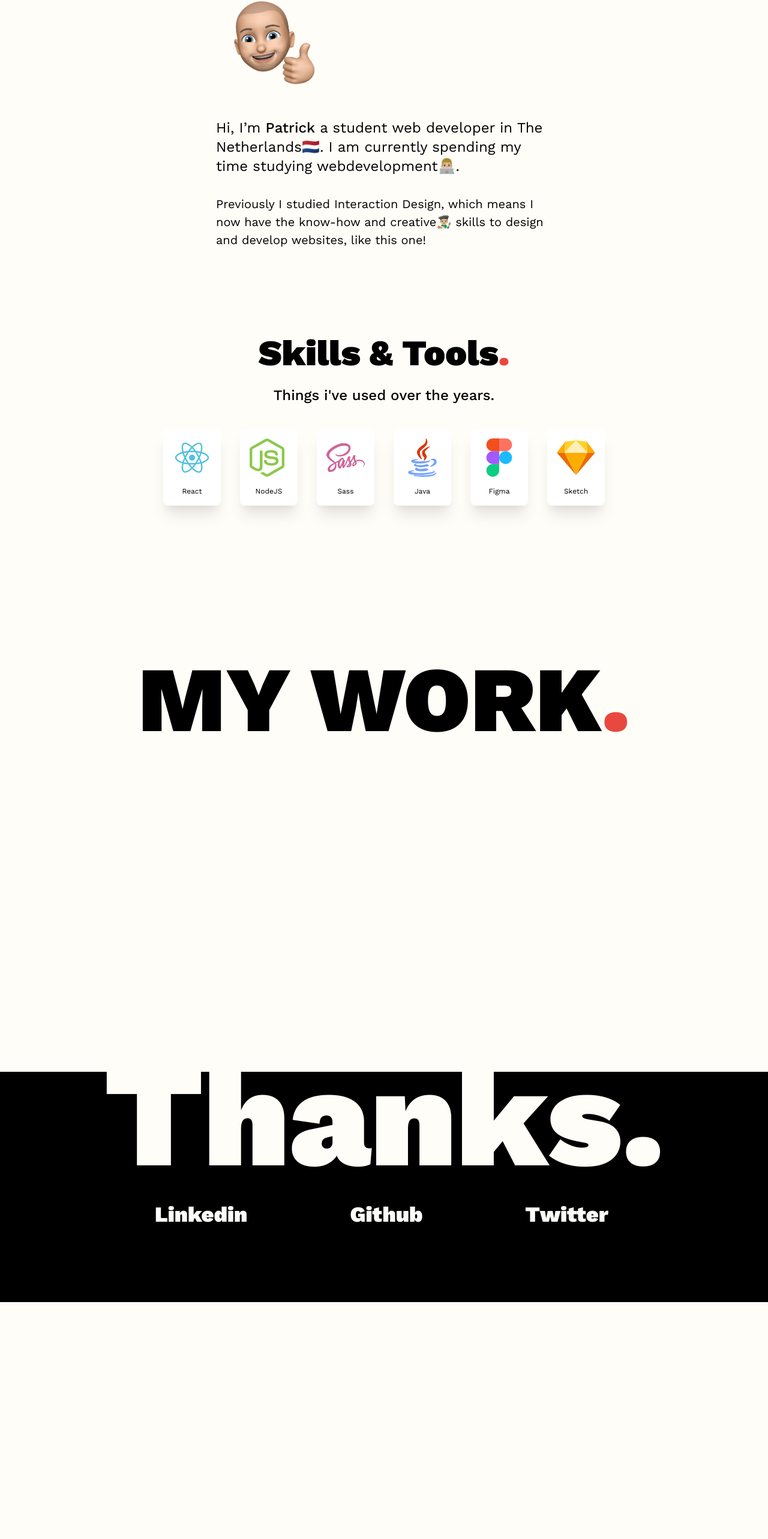
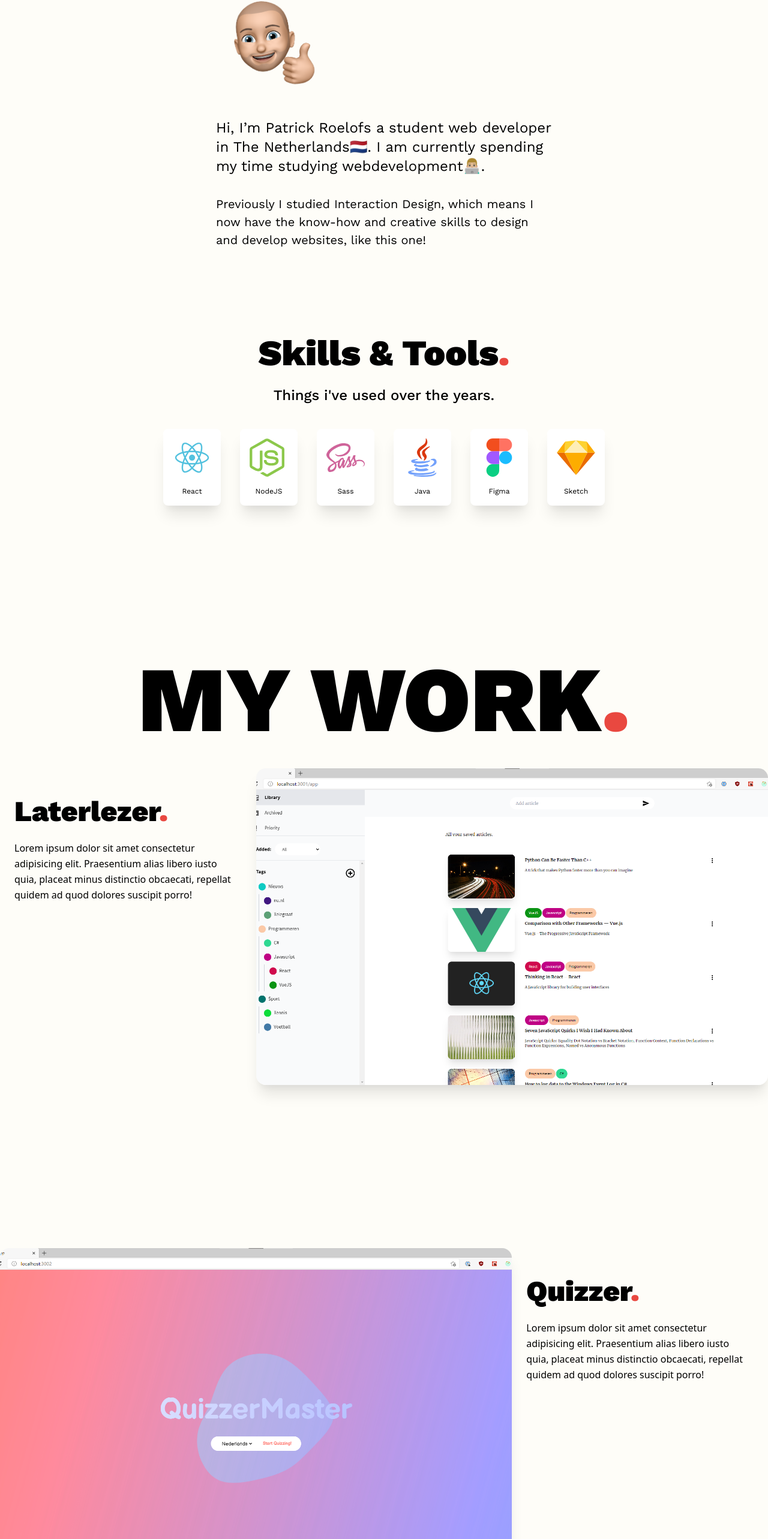
Before and after one commit to Patrickroelofs/Patrickroelofs.com, a React (Create React App) app in the folder client/: page / in a window 1280 px wide. Shown: the part 899-3465 px from the top of the page at 60% size. Before the commit the page ends 3070 px from the top, so only its background shows below. Built offline with nearby package versions, Linux system fonts and the light colour scheme; what @tailwindcss/typography would draw is missing.

Commit message:
Update with better projects

```diff
--- a/client/src/app/views/home/Home.jsx
+++ b/client/src/app/views/home/Home.jsx
@@ -4,6 +4,7 @@
 import Header from '../../../components/header/Header';
 import SkillsAndTools from '../../../components/skillsAndTools/SkillsAndTools';
 import emoji from '../../../helpers/emojiHelper';
+import Button from '../../../components/button/Button';
 
 function Home() {
   const constraintsRef = useRef(null);
@@ -29,28 +30,66 @@
           aria-hidden="true"
         />
         <p className="relative z-10 block px-2 text-xl leading-normal md:text-2xl font-headers">
-          Hi, I’m&nbsp;
-          <span className="font-medium">Patrick</span>
-            &nbsp;a student web developer in The Netherlands
+          Hi, I’m Patrick Roelofs a student web developer in The Netherlands
           {emoji.checkPlatform('🇳🇱')}
           . I am currently spending my time studying webdevelopment
           {emoji.checkPlatform('👨🏼‍💻')}
           .
         </p>
         <p className="relative z-10 block px-2 pt-8 text-xl leading-normal font-headers">
-          Previously I studied Interaction Design, which means I now have the know-how and creative
-          {emoji.checkPlatform('👨🏼‍🎨')}
-          &nbsp;skills to design and develop websites, like this one!
+          Previously I studied Interaction Design, which means I now have the know-how and creative skills to design and develop websites, like this one!
         </p>
       </section>
 
       <SkillsAndTools />
 
-      <section className="relative w-full min-h-screen pt-16 m-auto">
+      <section className="relative w-full pt-16 m-auto">
         <h1 className="font-black text-center text-black uppercase font-headers" style={{ fontSize: '12vw' }}>
           My work
           <span className="font-black text-themeRed font-headers">.</span>
         </h1>
+
+        {/* Start project */}
+        <div className="min-h-screen">
+          <div className="grid grid-cols-6 m-auto max-w-7xl" style={{ height: '66vh' }}>
+            <div className="col-span-2">
+              <div className="px-6 py-12">
+                <h3 className="pb-6 text-5xl font-black text-black font-headers">
+                  Laterlezer
+                  <span className="text-themeRed">.</span>
+                </h3>
+                <p className="leading-relaxed">Lorem ipsum dolor sit amet consectetur adipisicing elit. Praesentium alias libero iusto quia, placeat minus distinctio obcaecati, repellat quidem ad quod dolores suscipit porro!</p>
+                {/* <Button text="View Project" className="mt-6" /> */}
+              </div>
+            </div>
+            <div
+              className="col-span-4 bg-center bg-cover shadow-xl rounded-2xl"
+              style={{ backgroundImage: 'url(\'/projects/laterlezer_laptop.png\'' }}
+            />
+          </div>
+        </div>
+        {/* end project */}
+
+        {/* Start project */}
+        <div className="min-h-screen">
+          <div className="grid grid-cols-6 m-auto max-w-7xl" style={{ height: '66vh' }}>
+            <div
+              className="col-span-4 bg-center bg-cover shadow-xl rounded-2xl"
+              style={{ backgroundImage: 'url(\'projects/quizzer_laptop.png\'' }}
+            />
+            <div className="col-span-2">
+              <div className="px-6 py-12">
+                <h3 className="pb-6 text-5xl font-black text-black font-headers">
+                  Quizzer
+                  <span className="text-themeRed">.</span>
+                </h3>
+                <p className="leading-relaxed">Lorem ipsum dolor sit amet consectetur adipisicing elit. Praesentium alias libero iusto quia, placeat minus distinctio obcaecati, repellat quidem ad quod dolores suscipit porro!</p>
+                {/* <Button text="View Project" className="mt-6" /> */}
+              </div>
+            </div>
+          </div>
+        </div>
+        {/* end project */}
 
       </section>
 
--- a/client/src/components/skill/Skill.jsx
+++ b/client/src/components/skill/Skill.jsx
@@ -2,9 +2,9 @@
 
 function Skill({ text, icon }) {
   return (
-    <div className="p-4 m-4 rounded-lg bg-white shadow-xl text-center hover:shadow-2xl hover:scale-125 transform ease-in-out duration-200 transition-all cursor-default">
-      <span className="w-16 h-16 block m-auto">{icon}</span>
-      <p className="pt-4 font-headers text-xs">{text}</p>
+    <div className="p-4 m-4 text-center transition-all duration-200 ease-in-out transform bg-white rounded-lg shadow-xl cursor-default hover:shadow-2xl hover:scale-125">
+      <span className="block w-16 h-16 m-auto">{icon}</span>
+      <p className="pt-4 text-xs font-headers">{text}</p>
     </div>
   );
 }
--- a/client/src/components/skillsAndTools/SkillsAndTools.jsx
+++ b/client/src/components/skillsAndTools/SkillsAndTools.jsx
@@ -4,12 +4,12 @@
 
 function SkillsAndTools() {
   return (
-    <div className="w-full max-w-6xl m-auto pt-36 pb-32 text-center">
-      <h4 className="font-headers text-black font-black text-6xl">
+    <div className="w-full max-w-6xl pb-32 m-auto text-center pt-36">
+      <h4 className="text-6xl font-black text-black font-headers">
         Skills & Tools
         <span className="text-themeRed">.</span>
       </h4>
-      <p className="font-headers text-black font-medium text-2xl my-6">Things i&apos;ve used over the years.</p>
+      <p className="my-6 text-2xl font-medium text-black font-headers">Things i&apos;ve used over the years.</p>
       <div className="flex flex-wrap items-center justify-center">
         { Skill({ text: 'React', icon: icons.react() }) }
         { Skill({ text: 'NodeJS', icon: icons.nodejs() }) }
```
